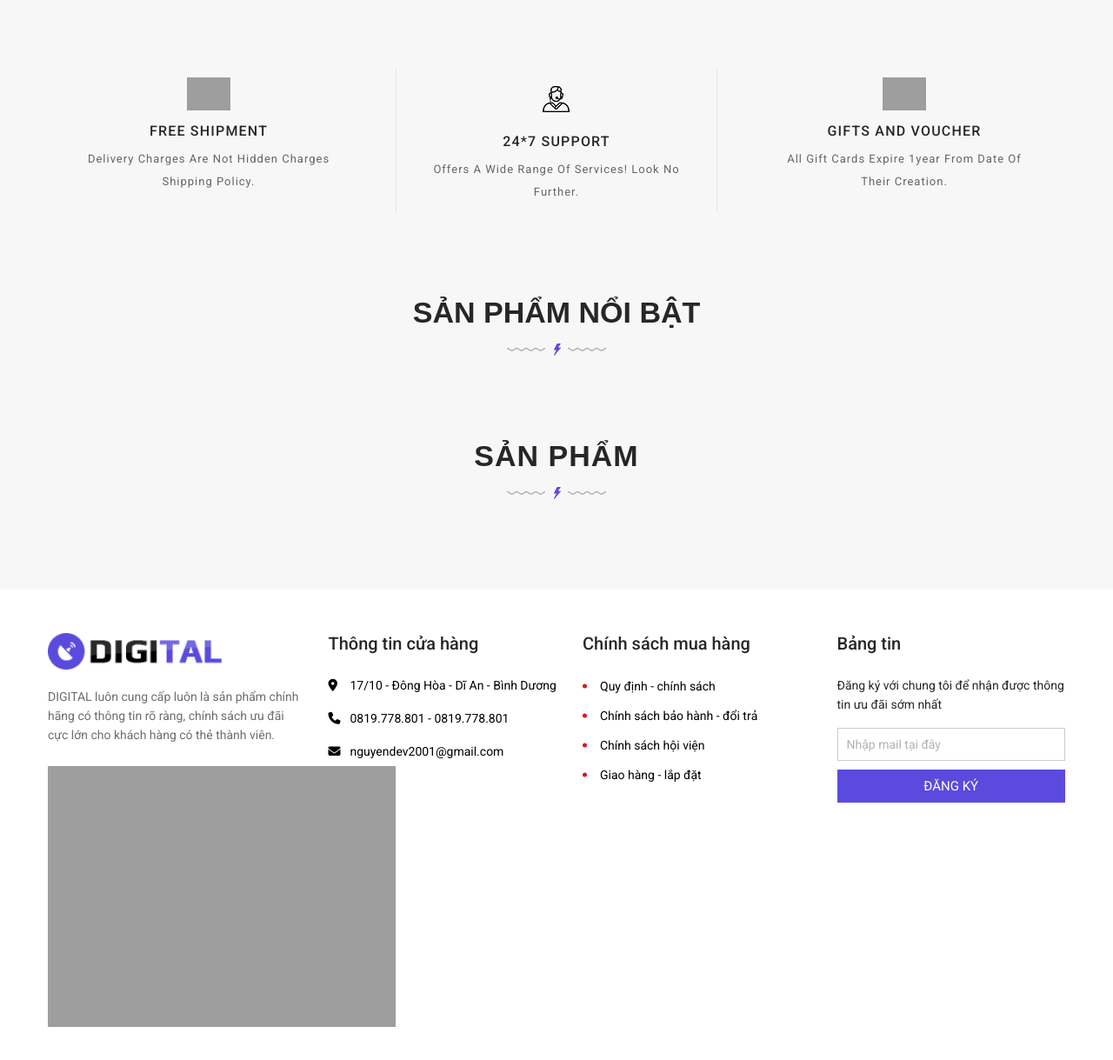
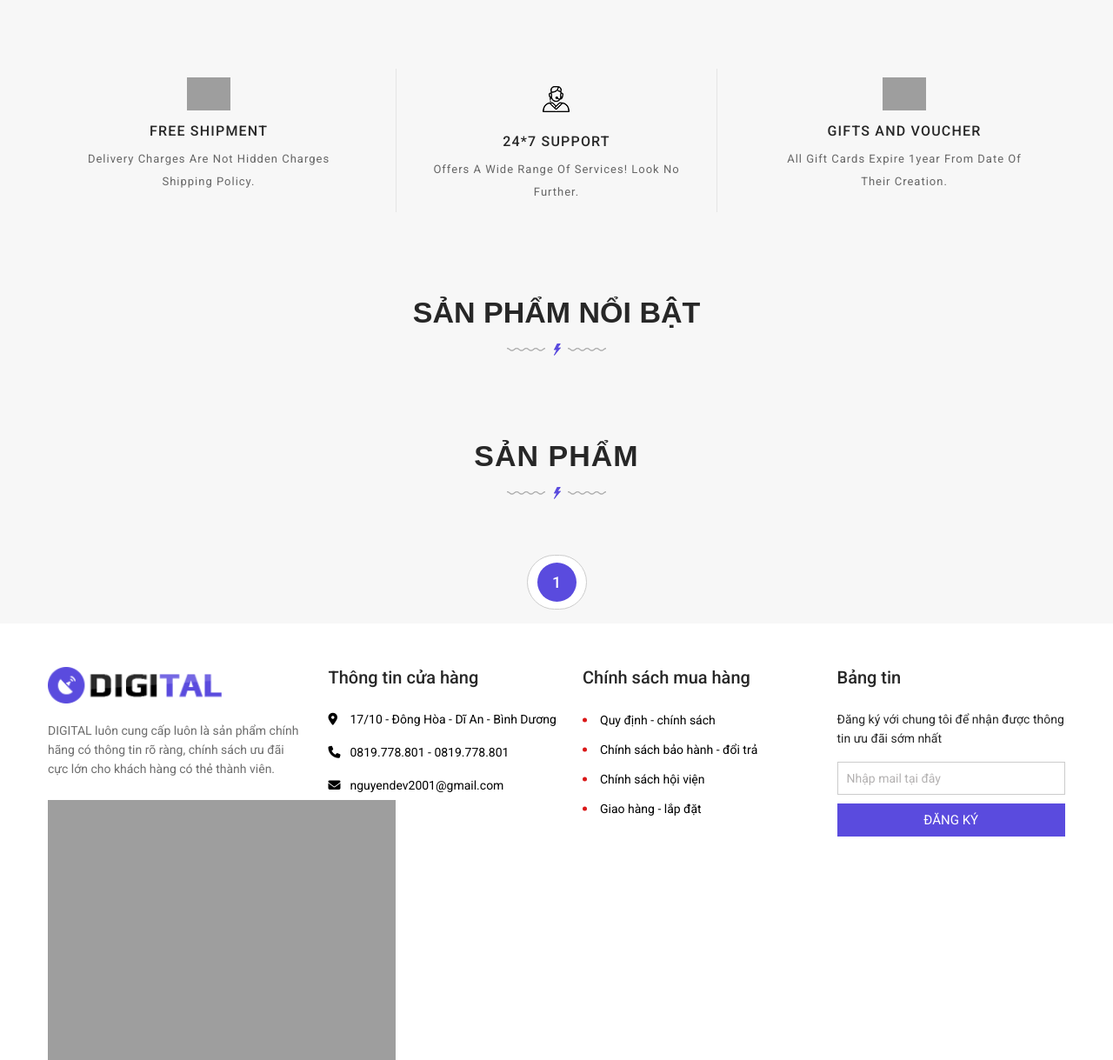
Before and after one commit to ChiNguyen-dev/Digital, a PHP site: page /Digital/ in a window 1280 px wide. Shown: the part 145-1364 px from the top of the page at 87% size. Run offline with PHP 8.4, Linux system fonts and the light colour scheme; data that the repository does not hold is empty; some libraries are stand-ins or nearby versions.

Commit message:
do pagination lib js

```diff
--- a/modules/home/controllers/indexController.php
+++ b/modules/home/controllers/indexController.php
@@ -13,12 +13,12 @@ function indexAction()
     $data["sliders"] = findAll("sliders", "`status` = 1");
     // Pagination
     $total_row = count(getAll());
-    $total_pages = ceil($total_row / 16);
+    $total_pages = ceil($total_row / 2);
     $page = isset($_GET["page"]) ? $_GET["page"] : 1;
-    $start = ($page - 1) * 16;
+    $start = ($page - 1) * 2;
     $data["page"] = $page;
     $data["total_page"] = $total_pages;
-    $data["products"] = getProductAll($start, 16);
+    $data["products"] = getProductAll($start, 2);
 
     load_view('index', $data);
 }
--- a/modules/home/views/indexView.php
+++ b/modules/home/views/indexView.php
@@ -182,10 +182,9 @@
         </div>
     </div>
     <div class="container">
-        <div class="row">
-            <nav aria-label="..." style="margin: 0 auto; padding-bottom: 40px;">
-                <?php echo pagination($total_page, $page) ?>
-            </nav>
+        <div class="row d-flex justify-content-center">
+            <div id="pagination"><ul data-totalPage="<?php echo $total_page; ?>" data-page="<?php echo $page; ?>"></ul></div>
+            <script src="public/js/pagination.js"></script>
         </div>
     </div>
 </div>
--- a/public/css/import/home.css
+++ b/public/css/import/home.css
@@ -464,3 +464,59 @@
     transform: translateY(-50%);
     color: #666;
 }
+
+#main-content-wp #pagination ul {
+    border: 1px solid #ccc;
+    background-color: white;
+    display: flex;
+    align-items: center;
+    justify-content: center;
+    padding: 8px;
+    border-radius: 50px;
+}
+
+#main-content-wp #pagination ul li {
+    color: #5a4bde;
+    list-style: none;
+    line-height: 45px;
+    text-align: center;
+    font-size: 18px;
+    font-weight: 500;
+    cursor: pointer;
+    transition: all 0.4s ease;
+
+}
+
+#main-content-wp #pagination ul li.numb {
+    width: 45px;
+    height: 45px;
+    border-radius: 50%;
+    margin: 0 3px;
+}
+
+#main-content-wp #pagination ul li.dots {
+    font-size: 22px;
+    cursor: default;
+}
+
+#main-content-wp #pagination ul li.btn {
+    /*background-color: #5a4bde;*/
+    /*color: white;*/
+    padding: 0 20px;
+}
+
+#main-content-wp #pagination ul li.pre {
+    border-radius: 25px 5px 5px 25px;
+}
+
+#main-content-wp #pagination ul li.next {
+    border-radius: 5px 25px 25px 5px;
+}
+
+#main-content-wp #pagination ul li.active,
+#main-content-wp #pagination ul li.numb:hover,
+#main-content-wp #pagination ul li.btn:hover {
+    background-color: #5a4bde;
+    color: white;
+    transition: all 0.4s ease;
+}
--- a/public/js/main.js
+++ b/public/js/main.js
@@ -325,6 +325,4 @@ $(document).ready(function () {
         $('#tab-menu li:first-child').addClass('show');
         $('.tabItem:first-child').show();
     }
-
-
 });
--- /dev/null
+++ b/public/js/pagination.js
@@ -0,0 +1,43 @@
+// Pagination
+const ulTag = document.querySelector("#pagination ul");
+console.log(ulTag.getAttribute("data-totalPage"), ulTag.getAttribute("data-page"))
+let totalPages = parseInt(ulTag.getAttribute("data-totalPage"));
+
+function element(totalPages, page) {
+    let liTag = "";
+    let activeLi;
+    let beforePages = page - 1;
+    let afterPages = page + 1;
+    if (page > 1) liTag += `<a href="san-pham/page-${page - 1}" ><li class="btn pre" onclick="element(${totalPages}, ${page - 1})"><span><i class="fa-solid fa-angle-left"></i></span>Prev</li></a>`;
+    if (page > 2) {
+        liTag += `<a href="san-pham/page-1"><li class="numb"><span>1</span></li></a>`;
+        if (page > 3) liTag += `<li class="dots"><span>...</span></li>`;
+    }
+    // if (page === totalPages) {
+    //     beforePages = beforePages - 2;
+    // } else if (page === totalPages - 1) {
+    //     beforePages = beforePages - 1;
+    // }
+    //
+    // if (page === 1) {
+    //     afterPages = afterPages + 2;
+    // } else if (page === 2) {
+    //     afterPages = afterPages + 1;
+    // }
+
+    for (let pageLength = beforePages; pageLength <= afterPages; pageLength++) {
+        if (pageLength > totalPages) continue;
+        if (pageLength === 0) pageLength = pageLength + 1;
+        activeLi = page === pageLength ? "active" : "";
+        liTag += `<a href="san-pham/page-${pageLength}"><li class="numb ${activeLi}"><span>${pageLength}</span></li></a>`;
+    }
+    if (page < totalPages - 1) {
+        if (page < totalPages - 2) liTag += ` <li class="dots"><span>...</span></li>`;
+        liTag += `<a href="san-pham/page-${totalPages}"><li class="numb"><span>${totalPages}</span></li></a>`;
+    }
+
+    if (page < totalPages) liTag += `<a href="san-pham/page-${afterPages}"><li class="btn next"><span>Next<i class="fa-solid fa-angle-right"></i></span></li></a>`;
+    ulTag.innerHTML = liTag;
+}
+
+element(totalPages, parseInt(ulTag.getAttribute("data-page")));
```
